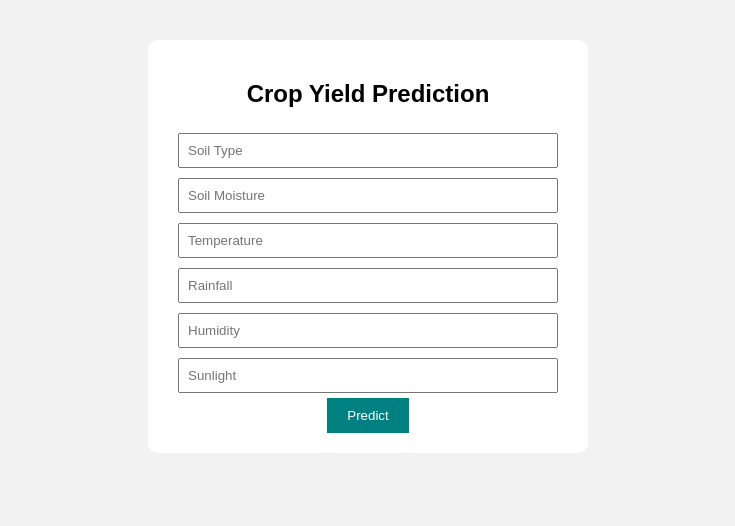
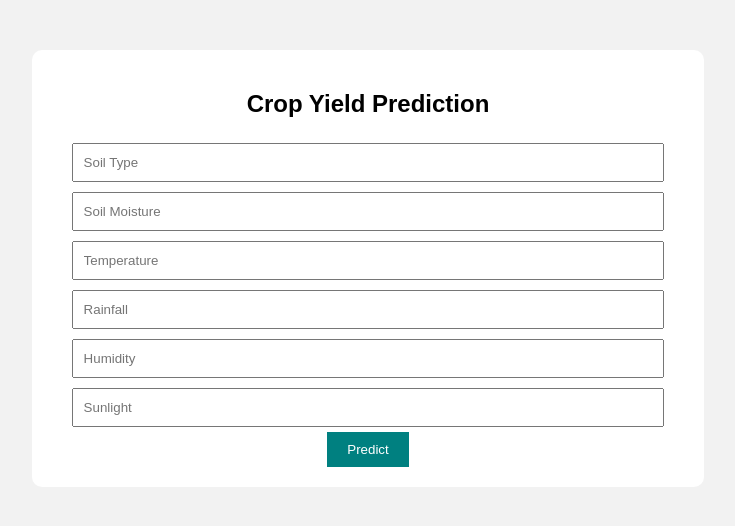
Before and after one commit to mokaabhiram2k6-dev/crop-yield-prediction, a Flask app: page / in a window 1280 px wide. Shown: the top 526 px of the page, without its empty margins (272-1007 px from the left). Run offline with Flask 3, Linux system fonts and the light colour scheme; parts of the project's set-up code (start-up, migrations or seed data) failed here and were passed over.

Commit message:
Update index.html

```diff
--- a/templates/index.html
+++ b/templates/index.html
@@ -3,37 +3,70 @@
 <head>
     <title>Crop Yield Prediction</title>
     <style>
-        body { font-family: Arial; text-align: center; background: #f2f2f2; }
-        .box { background: white; padding: 20px; margin: 40px auto; width: 400px; border-radius: 10px; }
-        input { width: 90%; padding: 8px; margin: 5px; }
-        button { padding: 10px 20px; background: teal; color: white; border: none; }
+        body { font-family: Arial; background: #f2f2f2; }
+        .container {
+            width: 50%;
+            margin: auto;
+            background: white;
+            padding: 20px;
+            margin-top: 50px;
+            border-radius: 10px;
+            text-align: center;
+        }
+        input {
+            width: 90%;
+            padding: 10px;
+            margin: 5px;
+        }
+        button {
+            padding: 10px 20px;
+            background: teal;
+            color: white;
+            border: none;
+            cursor: pointer;
+        }
+        .box {
+            margin-top: 20px;
+            padding: 15px;
+            background: #d9f2f2;
+            border-radius: 8px;
+        }
     </style>
 </head>
 <body>
 
-<div class="box">
+<div class="container">
     <h2>Crop Yield Prediction</h2>
 
     <form method="POST">
-        <input name="soil_type" placeholder="Soil Type"><br>
+        <input name="soil" placeholder="Soil Type"><br>
         <input name="moisture" placeholder="Soil Moisture"><br>
         <input name="temperature" placeholder="Temperature"><br>
         <input name="rainfall" placeholder="Rainfall"><br>
         <input name="humidity" placeholder="Humidity"><br>
         <input name="sunlight" placeholder="Sunlight"><br>
-
         <button type="submit">Predict</button>
     </form>
 
     {% if result %}
-        <h3>Yield: {{ result }} kg/hectare</h3>
+        <div class="box">
+            <h3>Yield: {{ result }} kg/hectare</h3>
+        </div>
     {% endif %}
 
     {% if crops %}
-        <h3>Top Suggested Crops:</h3>
-        {% for c in crops %}
-            <p>{{ c.crop_type }}</p>
-        {% endfor %}
+        <div class="box">
+            <h3>Top Suggested Crops:</h3>
+
+            {% for c in crops %}
+                <p><b>{{ c.name }}</b></p>
+                <p>Price: ₹{{ c.price }}/kg</p>
+                <p>Cost: ₹{{ c.cost }}</p>
+                <p>Revenue: ₹{{ c.revenue }}</p>
+                <p>Profit: ₹{{ c.profit }}</p>
+                <hr>
+            {% endfor %}
+        </div>
     {% endif %}
 </div>
 
```
